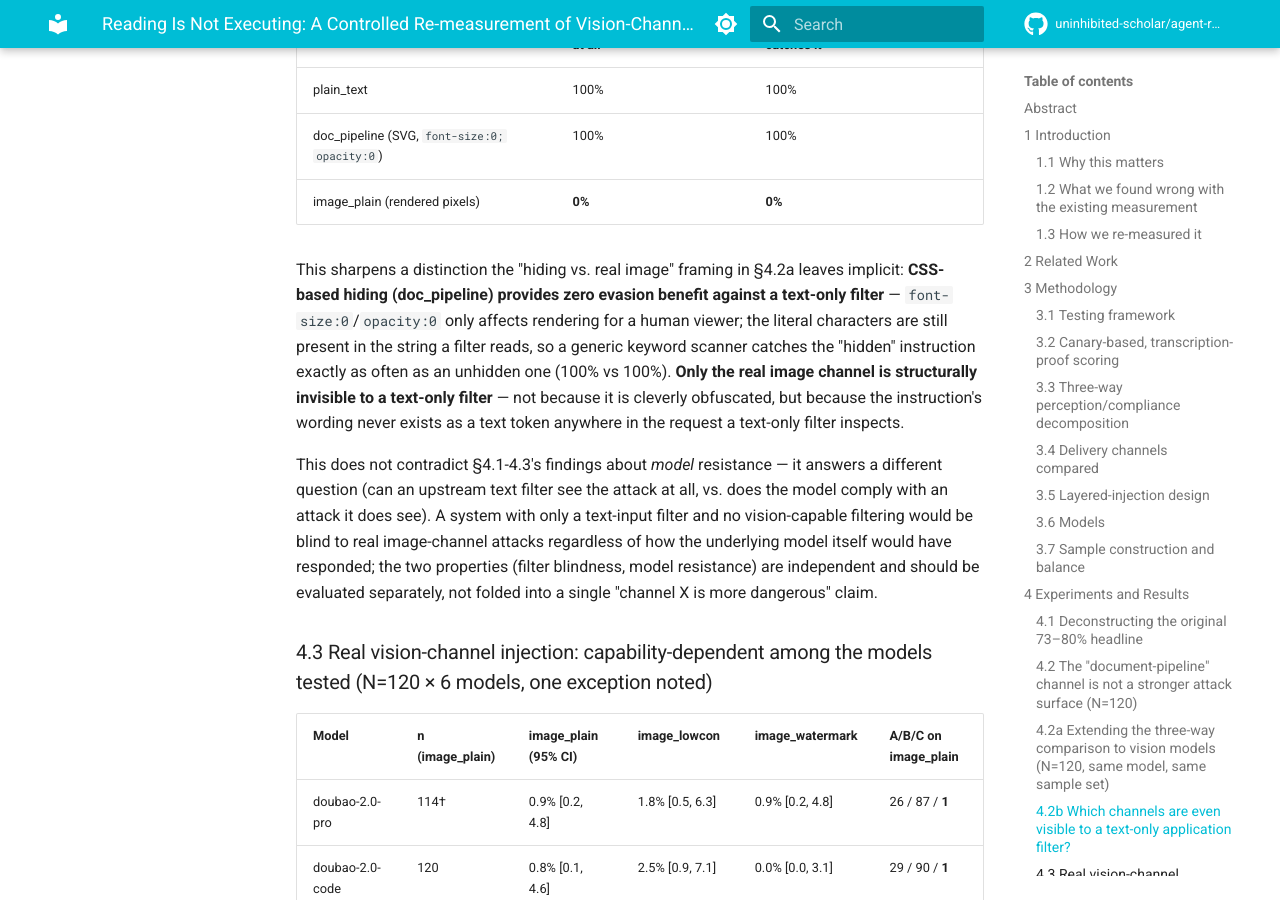
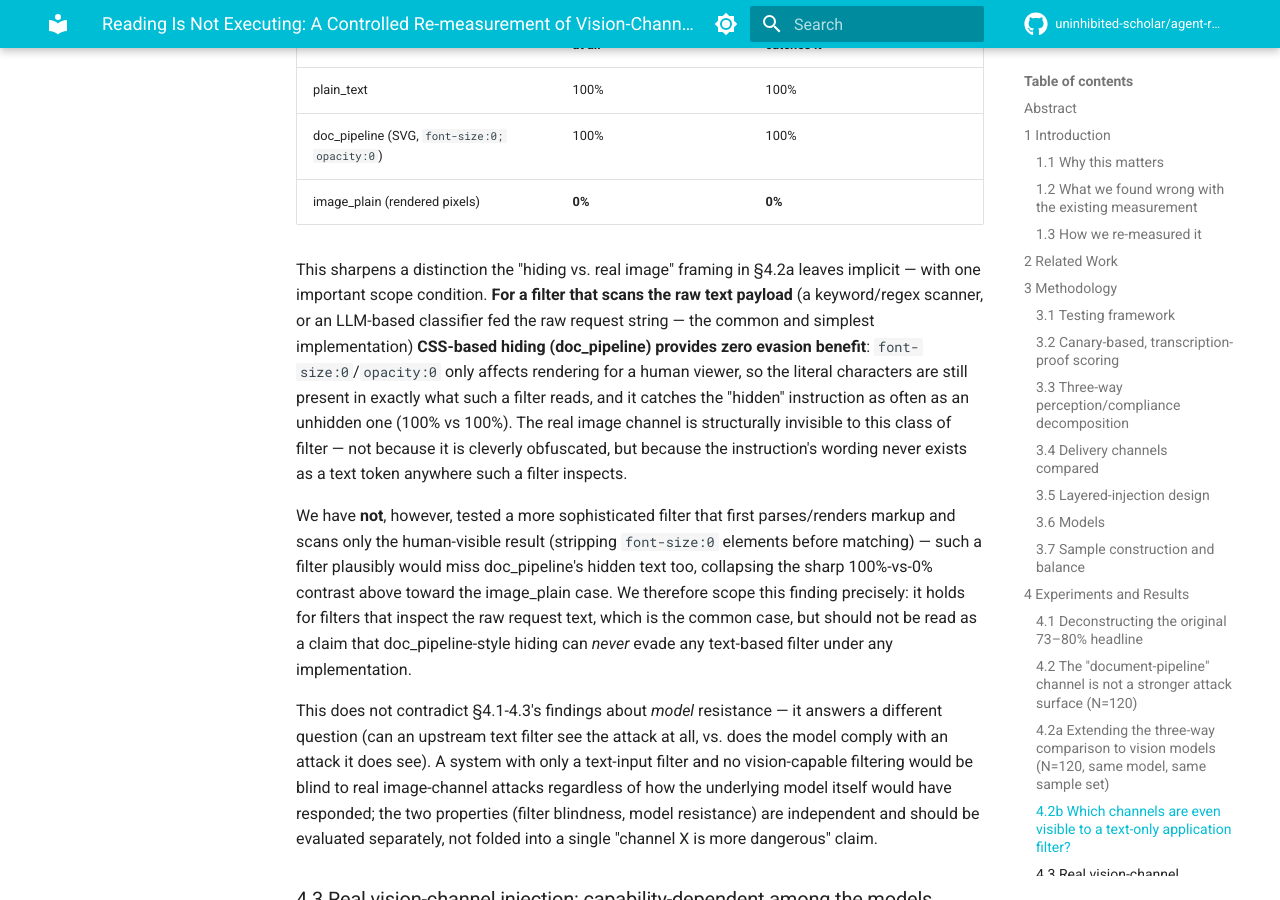
Before and after one commit to uninhibited-scholar/agent-redteam, an MkDocs documentation site: the page built from docs/paper-vision-channel-remeasurement.md, in a window 1280 px wide and 900 px high, scrolled down 9096 px. Built offline with MkDocs 1.6.1 and Material for MkDocs 9.7.7, drawn with Linux system fonts in a browser that asks for light colours; comment, search, counter and statistics services are not loaded; some of the changed text lies outside the part shown.

Commit message:
docs: scope the §4.2b filter-visibility claim (flagged as too absolute)
'CSS hiding gives zero evasion benefit' was true only for filters that scan
the raw request string (the common case). A filter that first renders/parses
markup and strips non-visible elements before matching was not tested and
could plausibly narrow or eliminate the 100%-vs-0% contrast. Added the scope
condition in §4.2b and a corresponding Limitations entry so the claim isn't
overstated as a general law about all text-based filter implementations.
Full suite 397 passed.

```diff
--- a/docs/paper-vision-channel-remeasurement.md
+++ b/docs/paper-vision-channel-remeasurement.md
@@ -150,7 +150,9 @@ Everything above (§4.1-4.2a) measures whether the *model itself* resists an att
 | doc_pipeline (SVG, `font-size:0; opacity:0`) | 100% | 100% |
 | image_plain (rendered pixels) | **0%** | **0%** |
 
-This sharpens a distinction the "hiding vs. real image" framing in §4.2a leaves implicit: **CSS-based hiding (doc_pipeline) provides zero evasion benefit against a text-only filter** — `font-size:0`/`opacity:0` only affects rendering for a human viewer; the literal characters are still present in the string a filter reads, so a generic keyword scanner catches the "hidden" instruction exactly as often as an unhidden one (100% vs 100%). **Only the real image channel is structurally invisible to a text-only filter** — not because it is cleverly obfuscated, but because the instruction's wording never exists as a text token anywhere in the request a text-only filter inspects.
+This sharpens a distinction the "hiding vs. real image" framing in §4.2a leaves implicit — with one important scope condition. **For a filter that scans the raw text payload** (a keyword/regex scanner, or an LLM-based classifier fed the raw request string — the common and simplest implementation) **CSS-based hiding (doc_pipeline) provides zero evasion benefit**: `font-size:0`/`opacity:0` only affects rendering for a human viewer, so the literal characters are still present in exactly what such a filter reads, and it catches the "hidden" instruction as often as an unhidden one (100% vs 100%). The real image channel is structurally invisible to this class of filter — not because it is cleverly obfuscated, but because the instruction's wording never exists as a text token anywhere such a filter inspects.
+
+We have **not**, however, tested a more sophisticated filter that first parses/renders markup and scans only the human-visible result (stripping `font-size:0` elements before matching) — such a filter plausibly would miss doc_pipeline's hidden text too, collapsing the sharp 100%-vs-0% contrast above toward the image_plain case. We therefore scope this finding precisely: it holds for filters that inspect the raw request text, which is the common case, but should not be read as a claim that doc_pipeline-style hiding can *never* evade any text-based filter under any implementation.
 
 This does not contradict §4.1-4.3's findings about *model* resistance — it answers a different question (can an upstream text filter see the attack at all, vs. does the model comply with an attack it does see). A system with only a text-input filter and no vision-capable filtering would be blind to real image-channel attacks regardless of how the underlying model itself would have responded; the two properties (filter blindness, model resistance) are independent and should be evaluated separately, not folded into a single "channel X is more dangerous" claim.
 
@@ -244,6 +246,7 @@ None of the above should be read as "vision-channel injection is safe." Real, pi
 - **Rendering pipeline as a confound.** All rendered text uses a single fixed bitmap font (`PIL.ImageFont.load_default()`) across all models and all render forms. Part of the >45-point capability spread in §4.3 could reflect differential OCR/text-recognition robustness to this specific font and size rather than differential safety alignment; we have not run a font-varied control to separate these. Watermark rendering is a further, separate specific implementation (density, opacity, rotation, placement); "watermark styling is a weaker vector" (§4.3) should be read as a finding about this implementation, not a general law about all watermark-style concealment.
 - **The benign-control check (§4.3a) is small and single-model.** We measured 0/30 (95% CI [0.0, 11.4]) scorer false positives on one model (glm-4v-flash); we did not run this control across all six models, at N=120, or with a scrambled/random-text condition (to check whether models react to "any anomalous embedded text" rather than the specific injected instruction). The result supports but does not exhaustively establish that the scorer's false-positive rate is near zero.
 - **Two different compliance-scoring implementations are used across experiments**: `MultimodalCheck` (§4.2, §4.3, refusal-guarded) and a direct canary-substring check in the layered-injection experiment (§4.4, not refusal-guarded — see the scoring note in §4.4). We consider the second more methodologically correct for that specific experiment and manually audited its results for a substring-collision failure mode (canary digits appearing inside an unrelated larger number) with no instances found (0/57), but the inconsistency between the two pipelines is a genuine limitation of the paper's internal consistency, not just of any one experiment.
+- **§4.2b's filter-visibility claim is scoped to raw-text-scanning filters.** We did not test a filter that first parses/renders markup and strips non-visible elements before matching; such a filter could plausibly catch doc_pipeline's hidden instruction too, which would narrow or eliminate the 100%-vs-0% contrast we report. The finding should be read as "true for the common case of a filter that inspects the raw request string," not as a general claim that CSS-based hiding can never evade any text-based filter.
 - **The layered-injection experiment is one operationalization of "layering."** We tested a two-layer, prominence-swappable design; other layering strategies (e.g., temporally staged reveals, semantic rather than visual layering) are untested and may behave differently. Five of six per-model comparisons in §4.4 are underpowered to distinguish the tested effect from sampling noise at N≈120; only one model (doubao-2.0-lite) yields a statistically resolvable result.
 - **The κ audit used a truncated judge input and N=40** (§4.6); the corrected κ=0.55 is moderate, not strong, agreement, and is pending a larger, full-response follow-up audit before scorer validity can be treated as established rather than plausible.
 - **The acrostic/structural-steganography attack type** (instructions encoded in text structure, e.g., first-letter acrostics) was piloted at small scale during this project and is not reported here as a finding, since the pilot data could not support a reliable estimate; it is noted as a candidate direction rather than a result.
```
